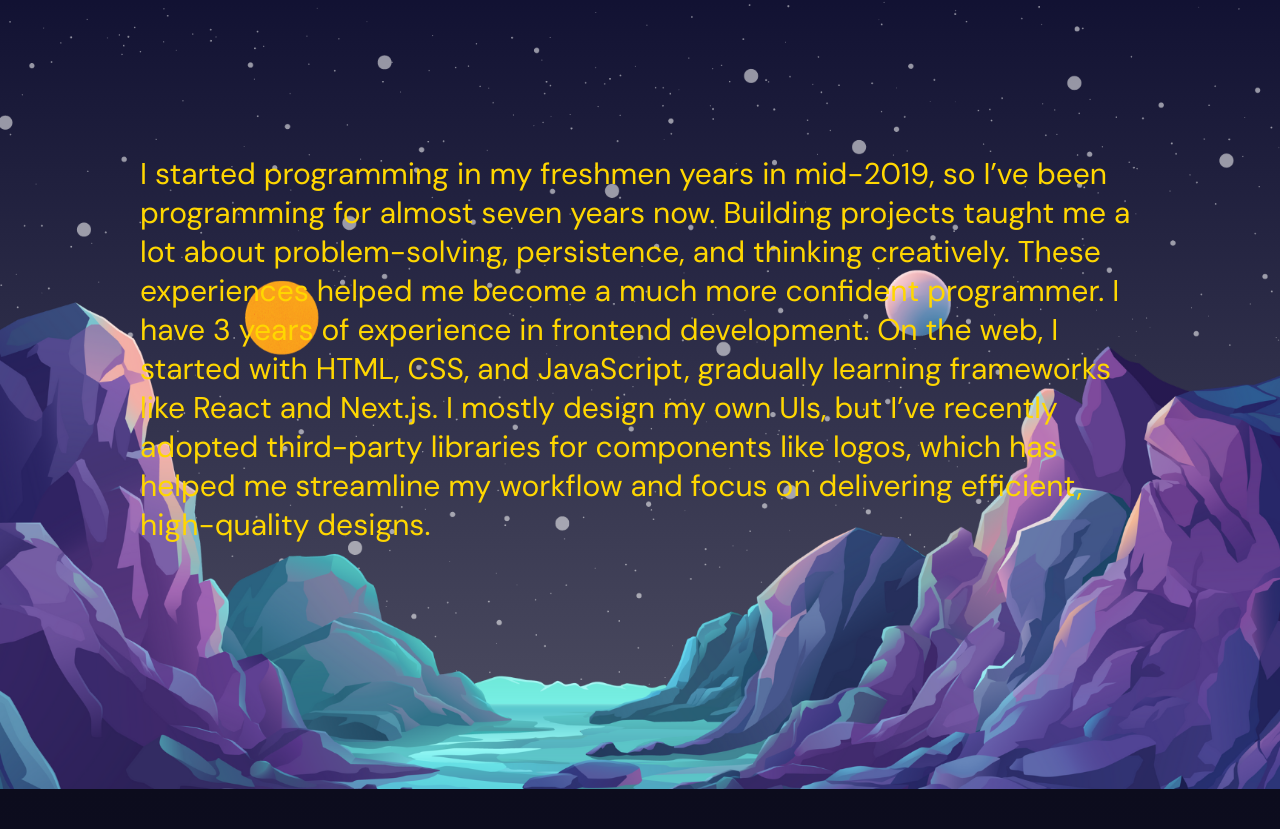
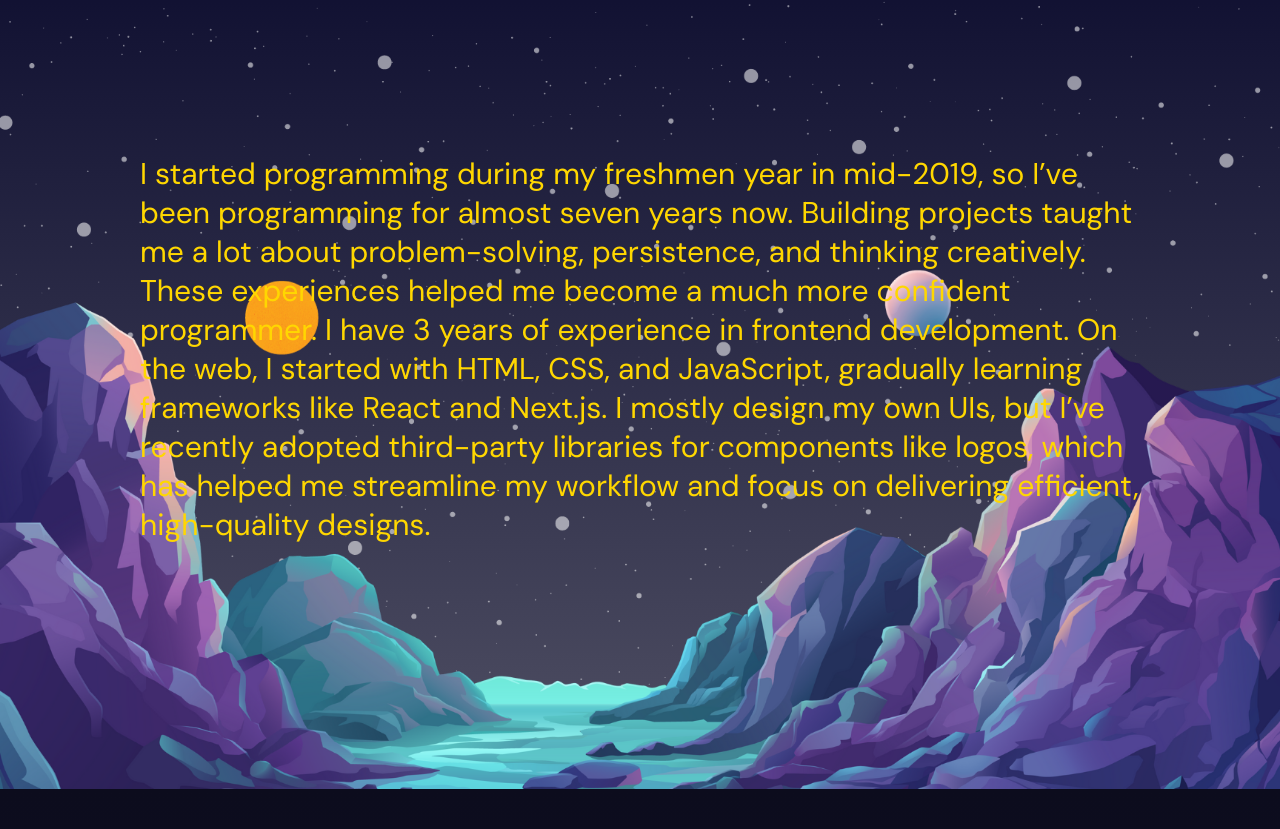
Before and after one commit to berlynguci/my-portfolio, a React (Vite) app: page / in a window 1280 px wide. Shown: the part 811-1640 px from the top of the page. Built offline with nearby package versions, Linux system fonts and the light colour scheme.

Commit message:
initial commit

```diff
--- a/src/components/contact/Contact.jsx
+++ b/src/components/contact/Contact.jsx
@@ -63,7 +63,7 @@
         </motion.div>
         <motion.div className="item" variants={variants}>
           <h2>Address</h2>
-          <span>Nidea Street Obrero, Davao City</span>
+          <span>Davao City, Davao del Sur</span>
         </motion.div>
         <motion.div className="item" variants={variants}>
           <h2>Phone</h2>
--- a/src/components/hero/Hero.jsx
+++ b/src/components/hero/Hero.jsx
@@ -1,7 +1,7 @@
 import "./hero.scss";
 import { motion } from "framer-motion";
 import Typewriter from "./Typewriter";
-import profile from "../../assets/Profile_Pic2.png";
+import profile from "../../assets/berl4.png";
 import scroll from "../../assets/scroll.png";
 
 const textVariants = {
--- a/src/components/navbar/Navbar.jsx
+++ b/src/components/navbar/Navbar.jsx
@@ -5,7 +5,6 @@
 import linkedinIcon from "../../assets/linkedin.png";
 import instaIcon from "../../assets/instagram.png";
 import twitterIcon from "../../assets/twitter.png";
-import mountain from "../../assets/mountains.png";
 
 const Navbar = () => {
   return (
--- a/src/components/parallax/Parallax.jsx
+++ b/src/components/parallax/Parallax.jsx
@@ -103,13 +103,13 @@
         </div>
       ) : (
         <motion.p style={{ y: yText }}>
-          I started programming in my freshmen years in mid-2019, so I’ve been
-          programming for almost seven years now. Building projects taught me a
-          lot about problem-solving, persistence, and thinking creatively. These
-          experiences helped me become a much more confident programmer. I have
-          3 years of experience in frontend development. On the web, I started
-          with HTML, CSS, and JavaScript, gradually learning frameworks like
-          React and Next.js. I mostly design my own UIs, but I’ve recently
+          I started programming during my freshmen year in mid-2019, so I’ve
+          been programming for almost seven years now. Building projects taught
+          me a lot about problem-solving, persistence, and thinking creatively.
+          These experiences helped me become a much more confident programmer. I
+          have 3 years of experience in frontend development. On the web, I
+          started with HTML, CSS, and JavaScript, gradually learning frameworks
+          like React and Next.js. I mostly design my own UIs, but I’ve recently
           adopted third-party libraries for components like logos, which has
           helped me streamline my workflow and focus on delivering efficient,
           high-quality designs.
```
Also changed, not shown: src/assets/berl4.png (added).
